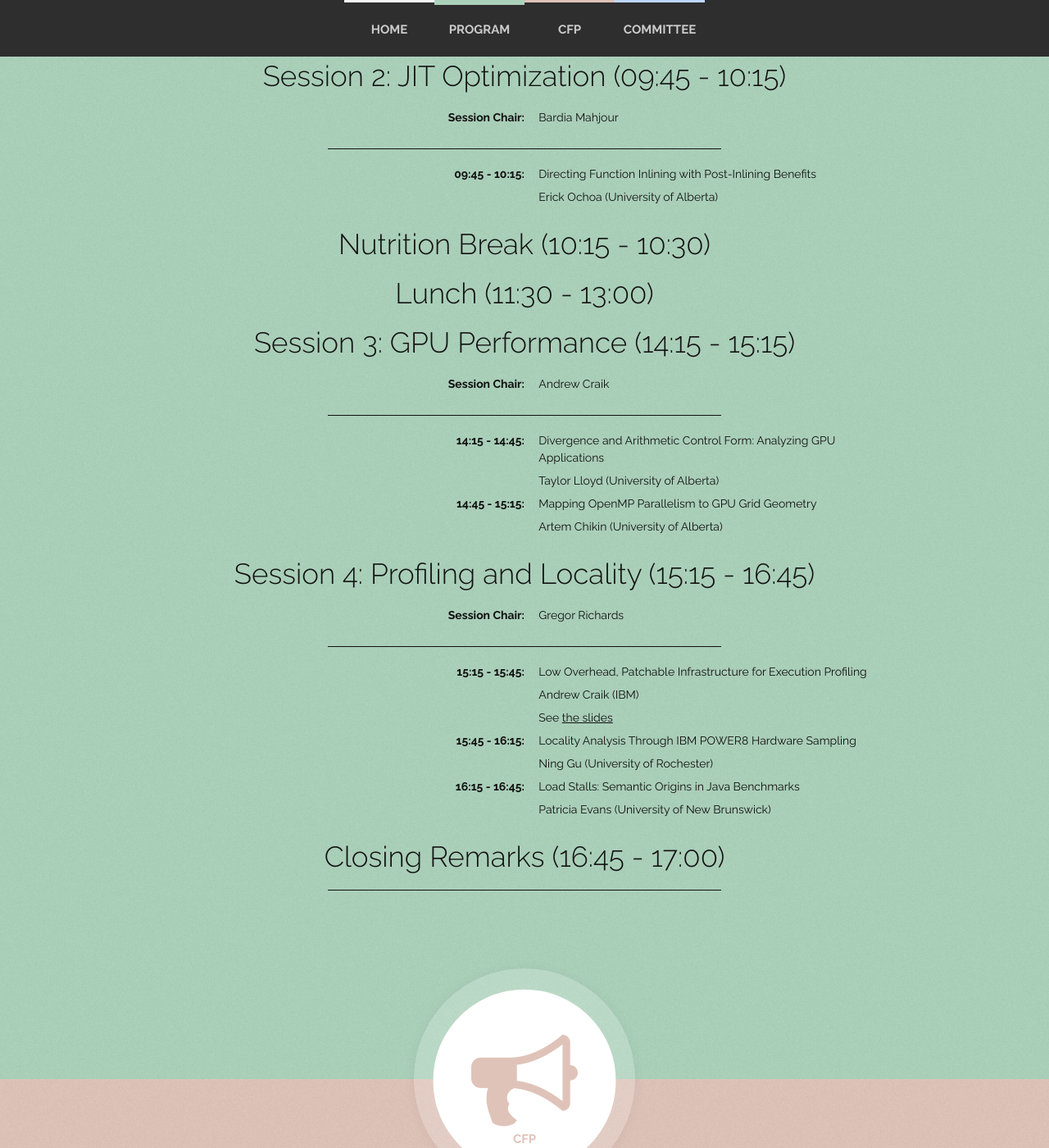
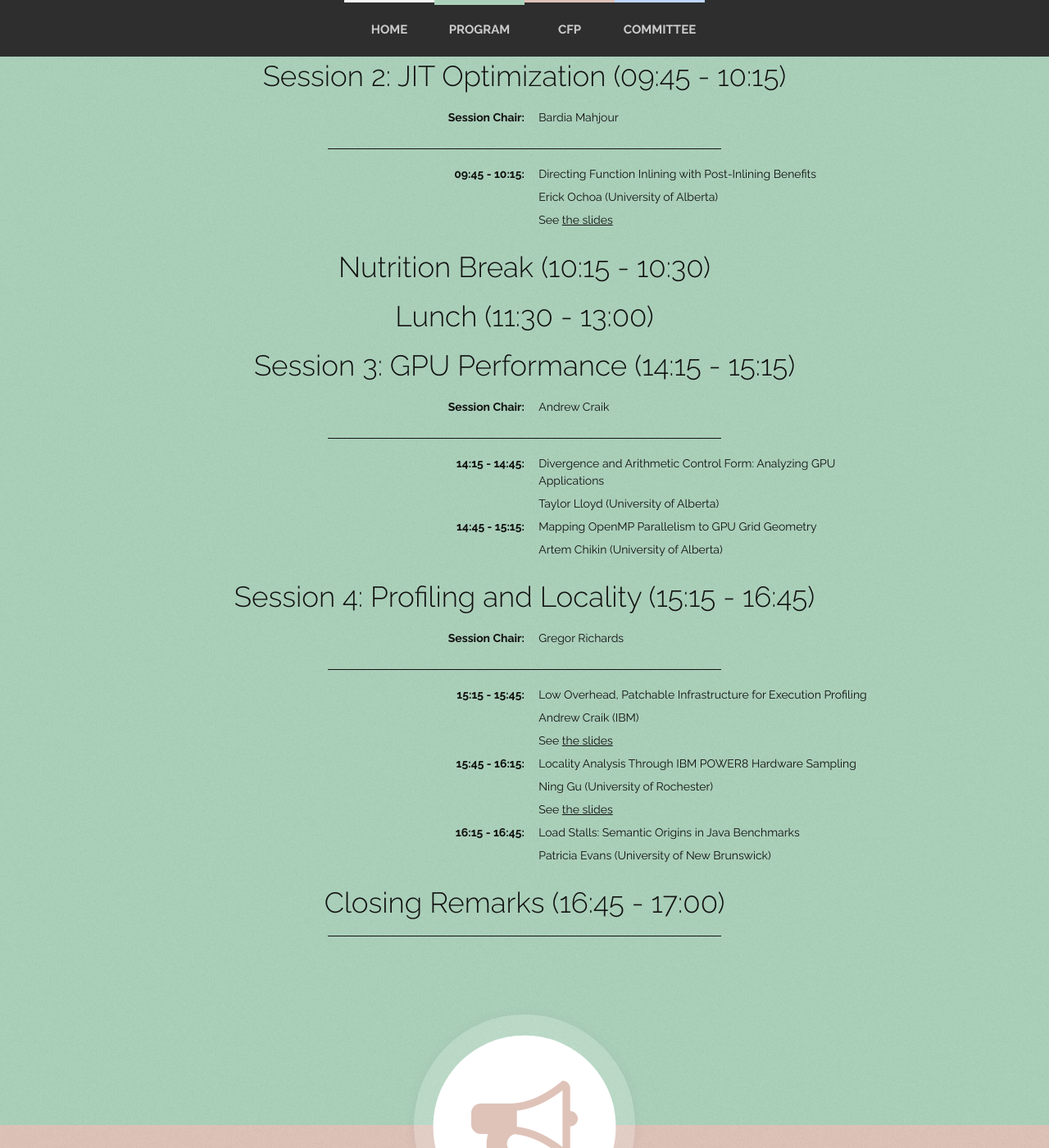
Before and after one commit to cdp-cascon/cdp-cascon.github.io, a Jekyll site: the page built from index.html, in a window 1280 px wide and 1400 px high, scrolled down 1277 px. Shown: the whole window at 82% size. Built offline with Jekyll 4.4.1, drawn with Linux system fonts in a browser that asks for light colours; nearby versions of some CDN libraries.

Commit message:
added slides of erick and ning

```diff
--- a/_posts/2000-01-02-program.md
+++ b/_posts/2000-01-02-program.md
@@ -29,6 +29,7 @@ Session Chair
 09:45 - 10:15
 : Directing Function Inlining with Post-Inlining Benefits
 : Erick Ochoa (University of Alberta)
+: See [the slides](resources/cdp17-ochoa-inlining.pdf)
 
 ## Nutrition Break (10:15 - 10:30)
 
@@ -64,6 +65,7 @@ Session Chair
 15:45 - 16:15
 : Locality Analysis Through IBM POWER8 Hardware Sampling
 : Ning Gu (University of Rochester)
+: See [the slides](resources/cdp17-ning-locality analysis.pdf)
 
 16:15 - 16:45
 : Load Stalls: Semantic Origins in Java Benchmarks
```
Also changed, not shown: 2 other files.
